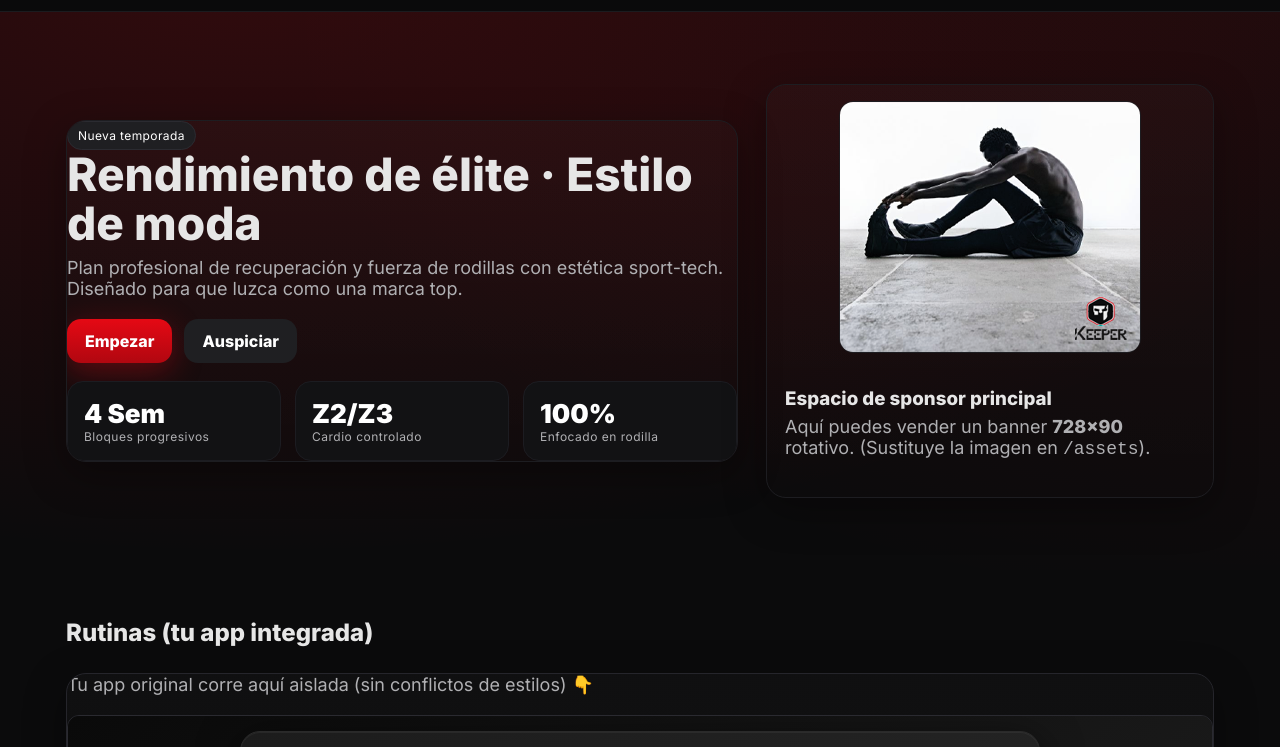
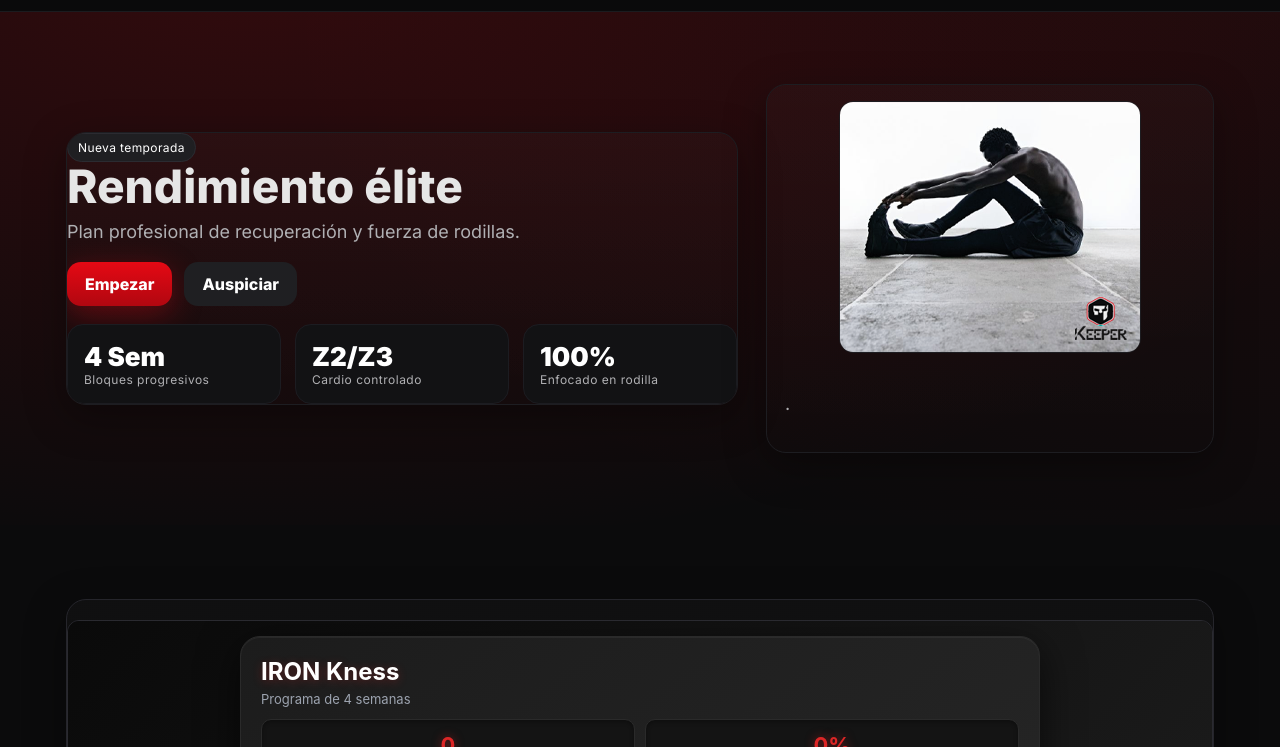
Before and after one commit to Max25-lab/ironknees, a plain HTML site: page index.html in a window 1280 px wide. Shown: the part 53-800 px from the top of the page. Drawn offline with Linux system fonts and the light colour scheme.

Commit message:
Update index.html

```diff
--- a/index.html
+++ b/index.html
@@ -31,8 +31,8 @@
     <div class="container grid">
       <div class="card pad">
         <span class="badge">Nueva temporada</span>
-        <h1 class="h-title">Rendimiento de élite · Estilo de moda</h1>
-        <p class="h-sub">Plan profesional de recuperación y fuerza de rodillas con estética sport-tech. Diseñado para que luzca como una marca top.</p>
+        <h1 class="h-title">Rendimiento élite</h1>
+        <p class="h-sub">Plan profesional de recuperación y fuerza de rodillas.</p>
         <div style="display:flex;gap:12px;margin-top:10px">
           <a class="btn" href="#rutinas">Empezar</a>
           <a class="btn" style="background:#1f1f22;box-shadow:none" href="#sponsors">Auspiciar</a>
@@ -46,8 +46,8 @@
       <div class="card">
         <div class="banner"><img src="./assets/leaderboard_728x90.png" alt="Banner 728x90"/></div>
         <div class="pad">
-          <h3 style="margin:0 0 6px">Espacio de sponsor principal</h3>
-          <p class="h-sub">Aquí puedes vender un banner <b>728×90</b> rotativo. (Sustituye la imagen en <code>/assets</code>).</p>
+          <h3 style="margin:0 0 6px"></h3>
+          <p class="h-sub">.</p>
         </div>
       </div>
     </div>
@@ -55,10 +55,10 @@
 
   <section id="rutinas" class="section">
     <div class="container">
-      <h2>Rutinas (tu app integrada)</h2>
+      <h2></h2>
       <div class="app-embed">
         <div class="card pad">
-          <p class="h-sub">Tu app original corre aquí aislada (sin conflictos de estilos) 👇</p>
+          <p class="h-sub"></p>
           <div class="iframe-wrap">
             <iframe src="./app.html" title="IRON Knees App"></iframe>
           </div>
```
